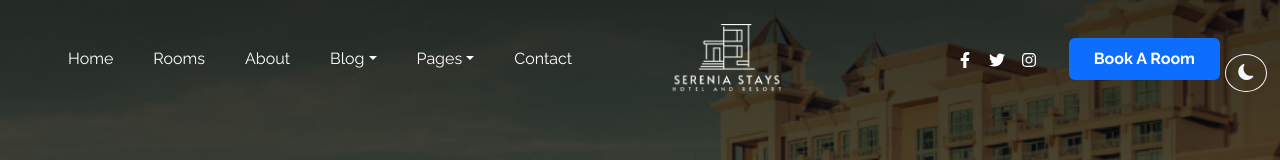
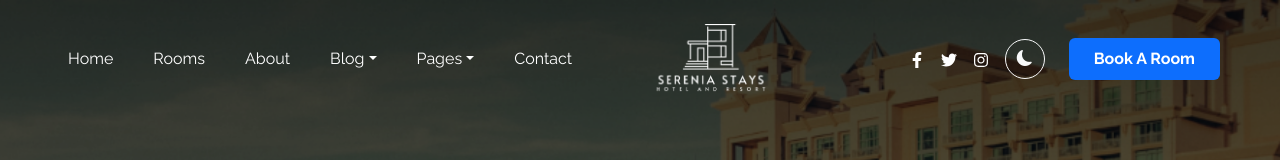
Before and after one commit to Timigill/serenia-stays, a Next.js app: page /blog in a window 1280 px wide. Shown: the top 160 px of the page. Built offline with nearby package versions, Linux system fonts and the light colour scheme; no server answers; the database is empty.

Commit message:
update Implemented global dark mode toggle in Navbar with sun/moon icon

```diff
--- a/src/app/blog/page.js
+++ b/src/app/blog/page.js
@@ -8,7 +8,7 @@ const BlogPage = () => {
   const [blogs, setBlogs] = useState([]);
   const [loading, setLoading] = useState(true);
   const [currentPage, setCurrentPage] = useState(1);
-  const [darkMode, setDarkMode] = useState(false);
+
 
   const postsPerPage = 5;
 
@@ -28,21 +28,7 @@ const BlogPage = () => {
     fetchBlogs();
   }, []);
 
-  // Check theme preference
-  useEffect(() => {
-    const saved = localStorage.getItem("blog-theme");
-    if (saved === "dark") {
-      setDarkMode(true);
-      document.body.classList.add("dark-mode");
-    }
-  }, []);
 
-  const toggleDarkMode = () => {
-    const newMode = !darkMode;
-    setDarkMode(newMode);
-    document.body.classList.toggle("dark-mode", newMode);
-    localStorage.setItem("blog-theme", newMode ? "dark" : "light");
-  };
 
   // Pagination logic
   const totalPages = Math.ceil(blogs.length / postsPerPage);
@@ -77,18 +63,7 @@ const BlogPage = () => {
           backgroundPosition: "center",
         }}
       >
-      <button
 
-            className="btn btn-outline-light z-3  position-absolute rounded-circle "
-            onClick={toggleDarkMode}
-            aria-label="Toggle dark mode"
-           style={{
-            top:"7.5%",
-            right:"1%"
-           }}
-          >
-            <i className={`bi ${darkMode ? "bi-sun-fill" : "bi-moon-fill"}`}></i>
-          </button>
         <div className="position-absolute top-0 start-0 w-100 h-100" style={{ background: "rgba(0,0,0,0.4)" }}></div>
         <div className="position-relative z-2 text-white">
           <h1 className="display-4">Blogs</h1>
--- a/src/components/Navbar.js
+++ b/src/components/Navbar.js
@@ -1,50 +1,79 @@
+"use client";
+
+import { useEffect, useState } from "react";
 import Link from 'next/link';
 import { FaFacebookF, FaTwitter, FaInstagram } from 'react-icons/fa';
 
 export default function Navbar() {
+  const [darkMode, setDarkMode] = useState(false);
+  const [hasMounted, setHasMounted] = useState(false); // ✅ new
+
+  useEffect(() => {
+    setHasMounted(true); // ✅ ensures hydration only happens on client
+
+    const savedTheme = localStorage.getItem("theme");
+    if (savedTheme === "dark") {
+      setDarkMode(true);
+      document.body.classList.add("dark-mode");
+    }
+  }, []);
+
+  const toggleDarkMode = () => {
+    const newMode = !darkMode;
+    setDarkMode(newMode);
+    document.body.classList.toggle("dark-mode", newMode);
+    localStorage.setItem("theme", newMode ? "dark" : "light");
+  };
+
   return (
-    <nav className="navbar navbar-expand-lg z-2 navbar-dark bg-transparent py-4 px-5 w-100 position-absolute" style={{zIndex: 100}}>
+    <nav className="navbar navbar-expand-lg z-2 navbar-dark bg-transparent py-4 px-5 w-100 position-absolute" style={{ zIndex: 100 }}>
       <div className="container-fluid">
-        <ul className="navbar-nav  mb-2 mb-lg-0 d-flex align-items-center gap-4">
-          <li className="nav-item">
-            <Link className="nav-link text-white" href="/">Home</Link>
-          </li>
-          <li className="nav-item">
-            <Link className="nav-link text-white" href="/rooms">Rooms</Link>
-          </li>
-          <li className="nav-item">
-            <Link className="nav-link text-white" href="/about">About</Link>
-          </li>
+        {/* Nav Links */}
+        <ul className="navbar-nav mb-2 mb-lg-0 d-flex align-items-center gap-4">
+          <li className="nav-item"><Link className="nav-link text-white" href="/">Home</Link></li>
+          <li className="nav-item"><Link className="nav-link text-white" href="/rooms">Rooms</Link></li>
+          <li className="nav-item"><Link className="nav-link text-white" href="/about">About</Link></li>
           <li className="nav-item dropdown">
-            <a className="nav-link dropdown-toggle text-white" href="#" id="blogDropdown" role="button" data-bs-toggle="dropdown" aria-expanded="false">
-              Blog
-            </a>
+            <a className="nav-link dropdown-toggle text-white" href="#" id="blogDropdown" role="button" data-bs-toggle="dropdown" aria-expanded="false">Blog</a>
             <ul className="dropdown-menu" aria-labelledby="blogDropdown">
               <li><Link className="dropdown-item text-white" href="/blog">Blog</Link></li>
               <li><Link className="dropdown-item text-white" href="/blog/single">Single Blog</Link></li>
             </ul>
           </li>
           <li className="nav-item dropdown">
-            <a className="nav-link dropdown-toggle text-white" href="#" id="pagesDropdown" role="button" data-bs-toggle="dropdown" aria-expanded="false">
-              Pages
-            </a>
+            <a className="nav-link dropdown-toggle text-white" href="#" id="pagesDropdown" role="button" data-bs-toggle="dropdown" aria-expanded="false">Pages</a>
             <ul className="dropdown-menu" aria-labelledby="pagesDropdown">
               <li><Link className="dropdown-item text-white" href="/elements">Elements</Link></li>
             </ul>
           </li>
-          <li className="nav-item">
-            <Link className="nav-link text-white" href="/contact">Contact</Link>
-          </li>
+          <li className="nav-item"><Link className="nav-link text-white" href="/contact">Contact</Link></li>
         </ul>
+
+        {/* Logo */}
         <div className="mx-auto text-center">
-          <img src="/logo.png" alt="Serenia Stays Logo" style={{height: 70, marginBottom: 0, opacity:2}} />
+          <img src="/logo.png" alt="Serenia Stays Logo" style={{ height: 70, marginBottom: 0, opacity: 2 }} />
         </div>
+
+        {/* Right Icons */}
         <div className="d-flex align-items-center gap-3 ms-auto">
           <a href="#" className="text-white"><FaFacebookF /></a>
           <a href="#" className="text-white"><FaTwitter /></a>
           <a href="#" className="text-white"><FaInstagram /></a>
+
+          {/* Dark Mode Toggle — render only after mount */}
+          {hasMounted && (
+            <button
+              className="btn btn-outline-light rounded-circle"
+              onClick={toggleDarkMode}
+              aria-label="Toggle dark mode"
+              style={{ width: 40, height: 40, display: 'flex', alignItems: 'center', justifyContent: 'center' }}
+            >
+              <i className={`bi ${darkMode ? "bi-sun-fill" : "bi-moon-fill"}`}></i>
+            </button>
+          )}
+
           <Link href="/book">
-            <button className="btn bg-primary ms-3 px-4 py-2 fw-bold text-white">Book A Room</button>
+            <button className="btn bg-primary ms-2 px-4 py-2 fw-bold text-white">Book A Room</button>
           </Link>
         </div>
       </div>
```
